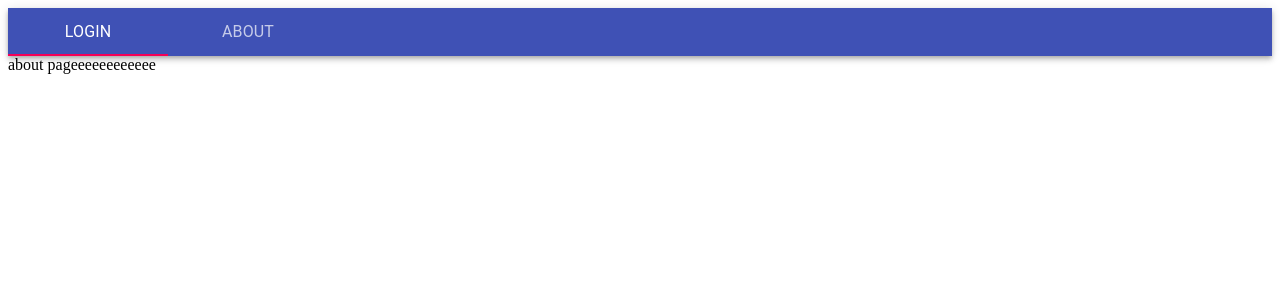
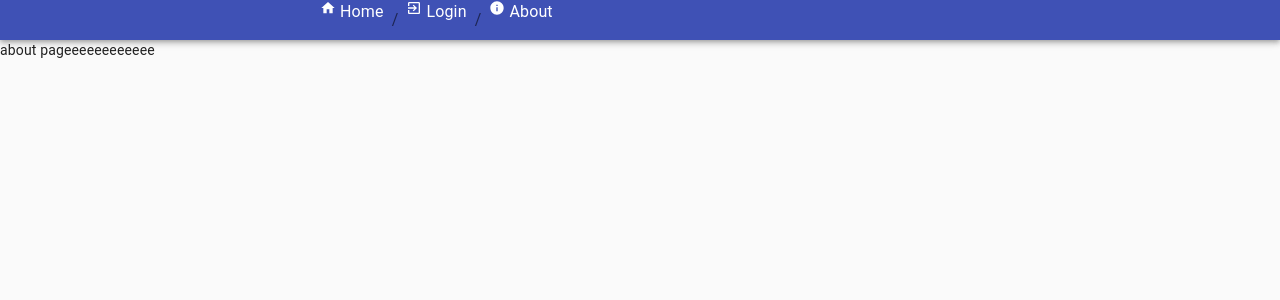
Before and after one commit to fabiansp1019/front-empresas, a Next.js app: page /public/about in a window 1280 px wide. Shown: the top 300 px of the page. Built offline with nearby package versions, Linux system fonts and the light colour scheme.

Commit message:
cambio layout publico

```diff
--- a/components/LayoutPublic.jsx
+++ b/components/LayoutPublic.jsx
@@ -1,6 +1,7 @@
 import React from "react";
 import Head from "next/head";
 import Navegacion from "./navegacion";
+import { CssBaseline } from "@material-ui/core";
 
 const LayoutPublic = ({ children }) => {
   return (
@@ -9,6 +10,7 @@ const LayoutPublic = ({ children }) => {
         <title>Machine</title>
       </Head>
       <Navegacion />
+      <CssBaseline />
       <>{children}</>
 
 
--- a/components/navegacion.jsx
+++ b/components/navegacion.jsx
@@ -1,48 +1,31 @@
-import React from 'react';
-import PropTypes from 'prop-types';
-import AppBar from '@material-ui/core/AppBar';
-import Tabs from '@material-ui/core/Tabs';
-import Tab from '@material-ui/core/Tab';
-import Typography from '@material-ui/core/Typography';
+import React from "react";
+import AppBar from "@material-ui/core/AppBar";
+import Typography from "@material-ui/core/Typography";
+import { makeStyles } from "@material-ui/core/styles";
+import Breadcrumbs from "@material-ui/core/Breadcrumbs";
+import HomeIcon from "@mui/icons-material/Home";
+import ExitToAppIcon from "@mui/icons-material/ExitToApp";
+import InfoIcon from "@mui/icons-material/Info";
+import { useAuth } from "../libs/auth";
+import Grid from "@mui/material/Grid";
+import Link from "next/link";
 
-import { useAuth } from '../libs/auth'
-
-import Link from 'next/link';
-
-function TabPanel(props) {
-  const { children, value, index, ...other } = props;
-
-  return (
-    <div
-    color='primary'
-      role="tabpanel"
-      hidden={value !== index}
-      id={`simple-tabpanel-${index}`}
-      aria-labelledby={`simple-tab-${index}`}
-      {...other}
-    >
-
-    </div>
-  );
-}
-
-TabPanel.propTypes = {
-  children: PropTypes.node,
-  index: PropTypes.any.isRequired,
-  value: PropTypes.any.isRequired,
-};
-
-function a11yProps(index) {
-  return {
-    id: `simple-tab-${index}`,
-    'aria-controls': `simple-tabpanel-${index}`,
-  };
-}
-
+const useStyles = makeStyles((theme) => ({
+  link: {
+    display: "flex",
+    height: "5vh",
+    color: "white",
+  },
+  icon: {
+    marginRight: theme.spacing(0.5),
+    width: 40,
+    height: 30,
+  },
+}));
 
 const Navegacion = () => {
   const { isSignedIn, user } = useAuth();
-  // const classes = useStyles();
+  const classes = useStyles();
   const [value, setValue] = React.useState(0);
 
   const handleChange = (event, newValue) => {
@@ -50,20 +33,39 @@ const Navegacion = () => {
   };
 
   return (
-    <div >
+    <div>
+      <AppBar sx={{ height: 20 }} position="static">
+        <Grid container component="main">
+          <Grid item xs={0} sm={3} md={3}></Grid>
+          <Grid item xs={12} sm={6} md={6} sx={{ alignContent: "center" }}>
+            <Breadcrumbs aria-label="breadcrumb">
+              <Link href={"/"}>
+                <Typography color="textPrimary" className={classes.link}>
+                  <HomeIcon className={classes.icon} />
+                  Home
+                </Typography>
+              </Link>
 
-      <AppBar position="static" color='primary'>
+              <Link href={"/public/login"}>
+                <Typography color="textPrimary" className={classes.link}>
+                  <ExitToAppIcon className={classes.icon} />
+                  Login
+                </Typography>
+              </Link>
 
-        <Tabs value={value} onChange={handleChange} aria-label="simple tabs example">
-          <Tab label={!isSignedIn() ? (<Link href={'/'}><Typography>Login</Typography></Link>) : (<Link href={'/'}><Typography>{user}</Typography></Link>) } {...a11yProps(0)} />
-          <Tab label={!isSignedIn() ? (<Link href={'/public/about'}><Typography>about</Typography></Link>) : null} {...a11yProps(2)} />
-        </Tabs>
-
+              <Link href={"/public/about"}>
+                <Typography color="textPrimary" className={classes.link}>
+                  <InfoIcon className={classes.icon} />
+                  About
+                </Typography>
+              </Link>
+            </Breadcrumbs>
+          </Grid>
+          <Grid item xs={0} sm={3} md={3}></Grid>
+        </Grid>
       </AppBar>
-
-
     </div>
   );
-}
+};
 
-export default Navegacion
+export default Navegacion;
--- a/libs/auth.js
+++ b/libs/auth.js
@@ -67,6 +67,7 @@ function useProvideAuth() {
       }
     });
 
+    // console.log(result?.data)
 
     if (result?.data !== 'Invalid' ) {
       try{
@@ -80,6 +81,12 @@ function useProvideAuth() {
       return {
         message: 'los datos suministrados son invalidos',
         alerta: true
+      }
+    }
+
+    if (result?.data){
+      return {
+        pass: true
       }
     }
   }
--- a/libs/theme.js
+++ b/libs/theme.js
@@ -18,7 +18,7 @@ const theme = createTheme({
   },
   typography: {
     fontFamily: [
-      'Roboto',
+      'Arial',
     ].join(','),
     fontSize: '1.5rem',
     eeff:{
--- a/pages/private/estadosfinancieros/estadodesituacionfinanciera/[id].jsx
+++ b/pages/private/estadosfinancieros/estadodesituacionfinanciera/[id].jsx
@@ -188,7 +188,6 @@ const id = () => {
   const [saldosPorCuentas, setSaldosPorCuentas] = useState([]);
   const [totales, setTotales] = useState([]);
   const [verPDF, setVerPDF] = React.useState(false);
-  const [idCliente, setIdCliente] = React.useState("");
   const [encabezado, setEncabezado] = React.useState({});
   const { query } = useRouter();
   const { getAuthHeaders } = useAuth();
@@ -232,9 +231,6 @@ const id = () => {
       cifras: "Cifras expresadas en miles de pesos COP",
       url: req.data?.logo,
     });
-
-    // console.log(encabezado);
-
 
   }, []);
 
--- a/pages/public/about.jsx
+++ b/pages/public/about.jsx
@@ -2,10 +2,13 @@ import React from 'react'
 import Layout from '../../components/LayoutPublic'
 
 const About = ()=>{
-    return <Layout>
+    return (
+    <Layout>
+
         about pageeeeeeeeeeee
 
     </Layout>
+    )
 }
 
 export default About
```
Also changed, not shown: components/Login.jsx (+13 -9 lines), pages/index.js (+49 -14 lines), pages/private/emp/[info].jsx (+5 -5 lines), pages/private/estadosfinancieros/index.jsx (+22 -24 lines), pages/public/login.jsx (added, +12 -0 lines).
